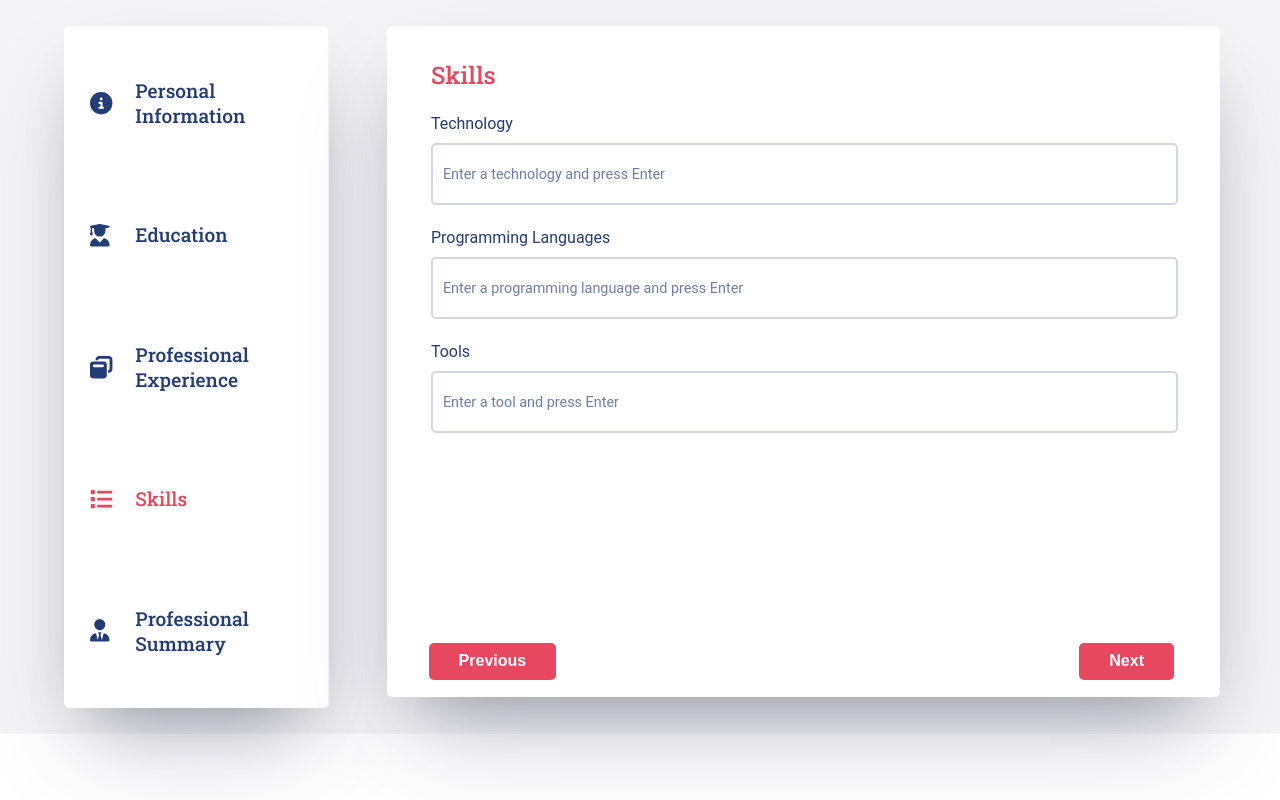
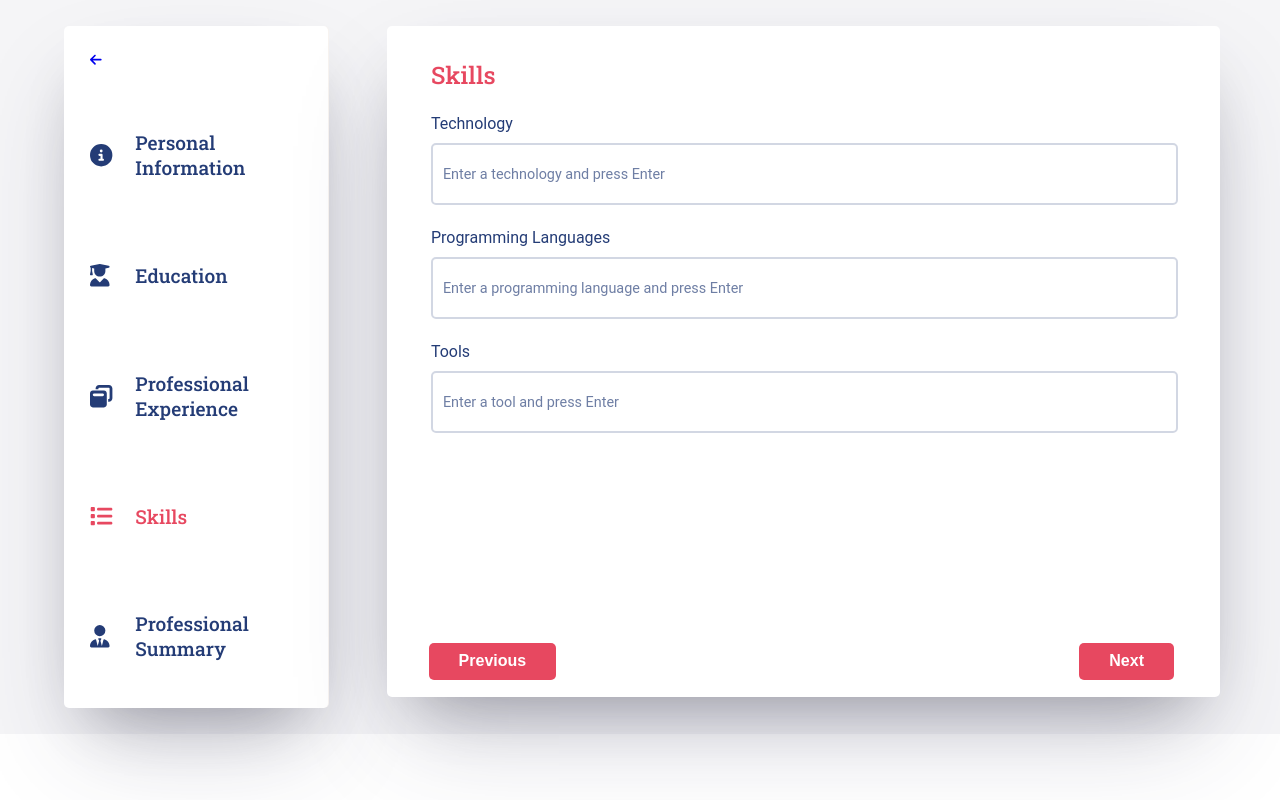
Before and after one commit to soumya1103/Resume-Builder, a React (Create React App) app: page /skills in a window 1280 px wide. Built offline with nearby package versions, Linux system fonts and the light colour scheme.

Commit message:
Back button added to sidebar

```diff
--- a/src/Components/Sidebar/Sidebar.jsx
+++ b/src/Components/Sidebar/Sidebar.jsx
@@ -1,29 +1,19 @@
-import React, { useState } from "react";
-import { Link, useLocation, useNavigate } from "react-router-dom";
-// import { useDispatch } from "react-redux";
+import React from "react";
+import { Link, useLocation } from "react-router-dom";
 import "./Sidebar.css";
 import { FontAwesomeIcon } from "@fortawesome/react-fontawesome";
-import { faCircleInfo, faUserGraduate, faUserTie, faWindowRestore, faList, faCertificate } from "@fortawesome/free-solid-svg-icons";
+import { faCircleInfo, faUserGraduate, faUserTie, faWindowRestore, faList, faArrowLeft } from "@fortawesome/free-solid-svg-icons";
 
-function Sidebar(props) {
+function Sidebar() {
   const location = useLocation();
-  // const dispatch = useDispatch();
-  // const navigate = useNavigate();
-  // const [showConfirmationModal, setShowConfirmationModal] = useState(false);
-
-  // const handleLogoutIcon = () => {
-  //     setShowConfirmationModal(true);
-  // };
-
-  // const handleLogout = () => {
-  //     logout();
-  //     dispatch(logoutUser());
-  //     setShowConfirmationModal(false);
-  //     navigate("/login");
-  // };
 
   return (
     <div className="sidebar-container">
+      <button className="sidebar">
+        <Link to="/dashboard" className={`sidebar-link ${location.pathname === "/personalInfo" ? "active" : ""}`}>
+          <FontAwesomeIcon icon={faArrowLeft} />
+        </Link>
+      </button>
       <button className="sidebar">
         <Link to="/personalInfo" className={`sidebar-link ${location.pathname === "/personalInfo" ? "active" : ""}`}>
           <FontAwesomeIcon icon={faCircleInfo} className="sidebar-icon" />
```
